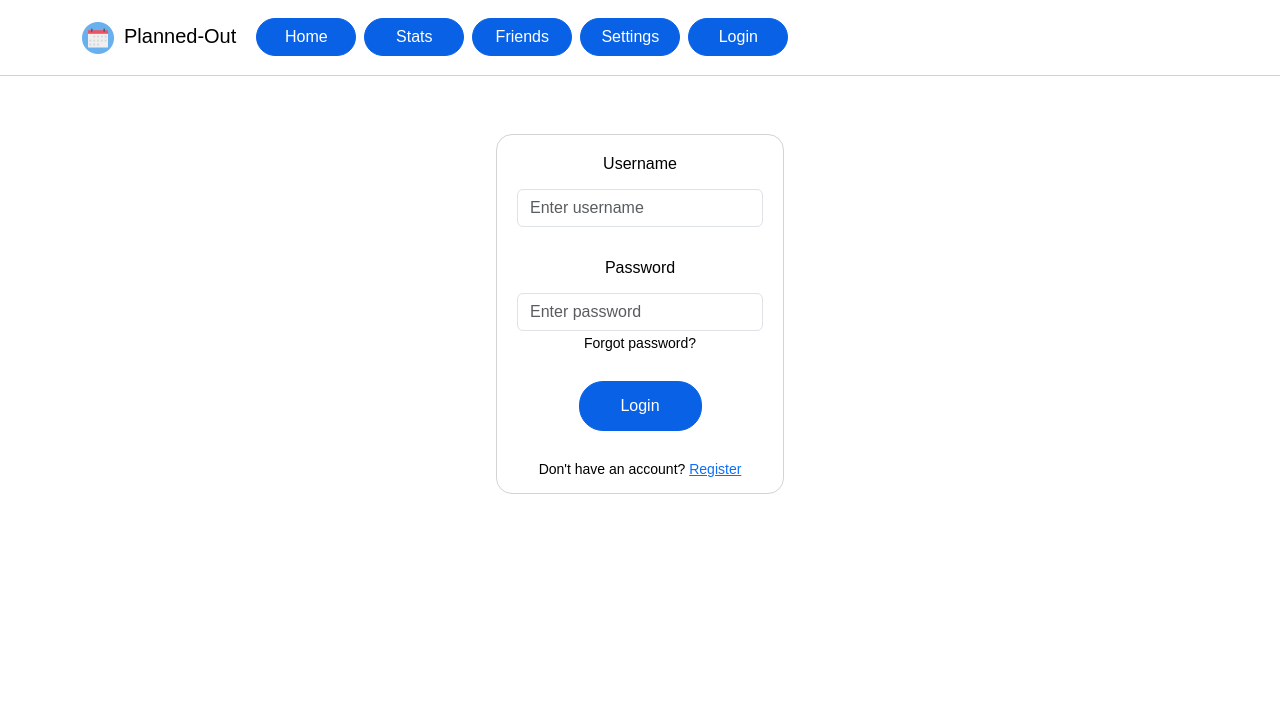
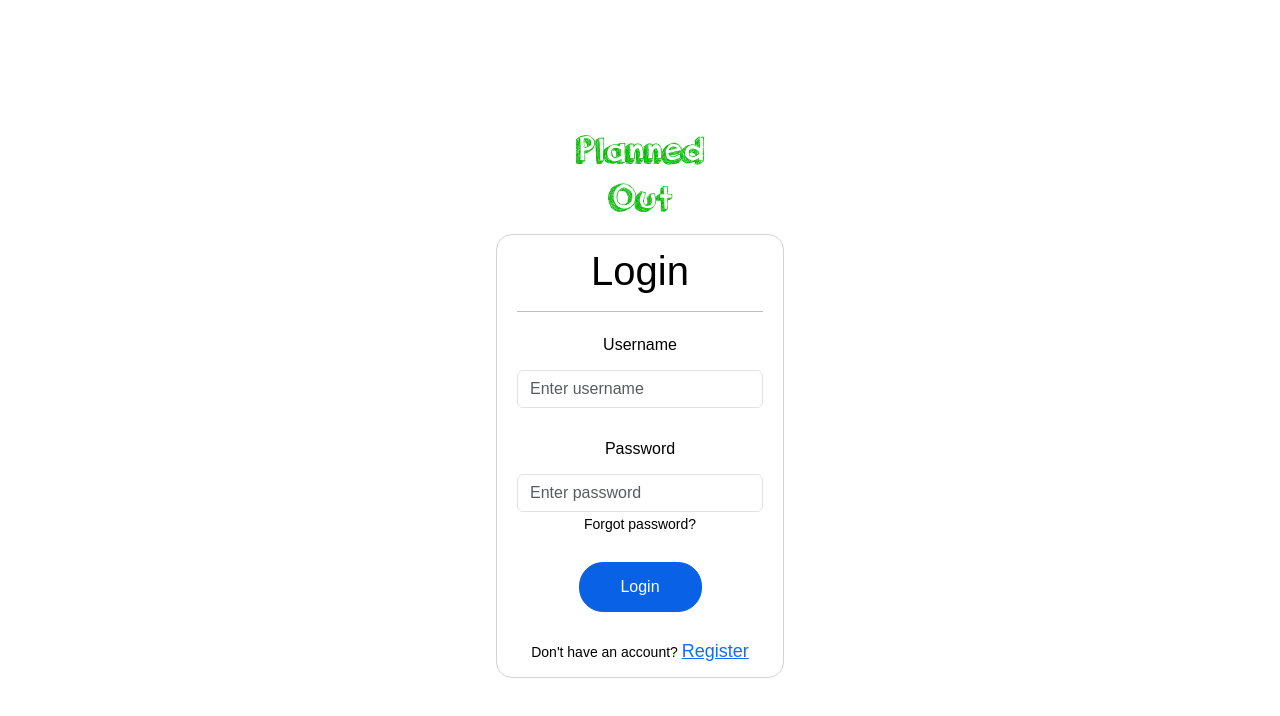
Before and after one commit to COSC481W-2023Fall/planned-out, a React (Create React App) app in the folder front-end/: page /login in a window 1280 px wide. Shown: the top 716 px of the page. Built offline with nearby package versions, Linux system fonts and the light colour scheme.

Commit message:
Style: Update styling for clarity *Begin implementation of new logo *Made register link slightly larger *rename 'home' to 'tasks' *remove stats and friends button *remove navbar from login page

```diff
--- a/front-end/src/components/LoginForm.js
+++ b/front-end/src/components/LoginForm.js
@@ -1,9 +1,9 @@
 import Form from "react-bootstrap/Form";
 import Button from "react-bootstrap/Button";
 import Text from "react-bootstrap/FormText";
-import { useNavigate } from 'react-router-dom';
+import { useNavigate } from "react-router-dom";
 import { useState } from "react";
-
+import "../fonts/orange juice 2.0.ttf";
 
 let link = localStorage.getItem("backendURL");
 
@@ -68,9 +68,7 @@ function LoginForm() {
           }
           return res.json();
         })
-                .then((data) => {
-                });
-
+        .then((data) => {});
     } else {
       e.preventDefault();
       document.getElementById("badLogin").innerHTML =
@@ -81,8 +79,15 @@ function LoginForm() {
 
   return (
     <>
+      <h1 className="logo">
+        Planned
+        <br />
+        Out
+      </h1>
       <Form>
         <Form.Group className="login-form">
+          <h1>Login</h1>
+          <hr />
           <Form.Label>Username </Form.Label>
           <Form.Control
             type="text"
@@ -134,7 +139,10 @@ function LoginForm() {
           <br />
 
           <Form.Text className="text-muted">
-                        Don't have an account? <p className="register-link" onClick={goToRegistration}>Register</p>
+            Don't have an account?{" "}
+            <p className="register-link" onClick={goToRegistration}>
+              Register
+            </p>
           </Form.Text>
         </Form.Group>
       </Form>
--- a/front-end/src/index.css
+++ b/front-end/src/index.css
@@ -1,8 +1,9 @@
 /* ---- LIGHT MODE COLORS ---- */
 :root {
-  --background-color: #FFFFFF;
+  --background-color: #ffffff;
   --text-color: #000000;
-  --text-color-filter: invert(0%) sepia(100%) saturate(0%) hue-rotate(21deg) brightness(97%) contrast(103%);
+  --text-color-filter: invert(0%) sepia(100%) saturate(0%) hue-rotate(21deg)
+    brightness(97%) contrast(103%);
   --card-background-color: var(--background-color);
 }
 
@@ -11,9 +12,17 @@
   :root {
     --background-color: #121212;
     --text-color: #d1cfcf;
-    --text-color-filter: invert(93%) sepia(18%) saturate(13%) hue-rotate(314deg) brightness(90%) contrast(84%);
+    --text-color-filter: invert(93%) sepia(18%) saturate(13%) hue-rotate(314deg)
+      brightness(90%) contrast(84%);
     --card-background-color: #3b3b3b;
   }
+}
+
+/* Font for logo */
+@font-face {
+  font-family: "Light"; /*Can be any text*/
+  src: local("orange juice 2.0"),
+    url("./fonts/orange juice 2.0.ttf") format("truetype");
 }
 
 body {
@@ -23,7 +32,8 @@ body {
   color: var(--text-color);
 }
 
-div.card, div.task-list {
+div.card,
+div.task-list {
   background-color: var(--card-background-color) !important;
   color: var(--text-color);
 }
@@ -51,6 +61,12 @@ code {
 
 .navbar-brand img {
   margin-right: 10px;
+}
+
+.logo {
+  font-family: Light;
+  color: #03ba02;
+  text-align: center;
 }
 
 .main-nav-button {
@@ -87,7 +103,6 @@ div.task-list {
   display: none; /* Chrome, Safari and Opera */
 }
 
-
 div.task {
   border: none;
   padding-left: 0;
@@ -106,14 +121,15 @@ div.task label {
   height: 80vh;
 }
 
-
-
-button, .btn, [type="button"]:not(:disabled) {
+button,
+.btn,
+[type="button"]:not(:disabled) {
   max-height: 50px;
   border-radius: 24px;
 }
 
-div.react-calendar button, div.react-calendar [type="button"]:not(:disabled) {
+div.react-calendar button,
+div.react-calendar [type="button"]:not(:disabled) {
   max-height: none;
   border-radius: 2px;
 }
--- a/front-end/src/index.js
+++ b/front-end/src/index.js
@@ -8,19 +8,19 @@ import "./index.css";
 import Settings from "./pages/Settings.js";
 import Login from "./pages/Login.js";
 import Registration from "./pages/Registration.js";
-import * as themes from './themes/schema.json';
-import { setToLS } from './utils/storage';
+import * as themes from "./themes/schema.json";
+import { setToLS } from "./utils/storage";
 
 export default function App() {
-    setToLS('all-themes', themes.default);
+  setToLS("all-themes", themes.default);
   return (
     <BrowserRouter>
       <Routes>
         <Route path="/" element={<Layout />}>
           <Route index element={<Home />} />
         </Route>
-                <Route path="/login" element={<Layout />}>
-                    <Route index element={<Login />} />
+        <Route path="/login" element={<Login />}>
+          {/* <Route index element={<Login />} /> */}
         </Route>
         <Route path="/settings" element={<Layout />}>
           <Route index element={<Settings />} />
--- a/front-end/src/pages/Layout.js
+++ b/front-end/src/pages/Layout.js
@@ -4,8 +4,9 @@ import Navbar from "react-bootstrap/Navbar";
 import Button from "react-bootstrap/Button";
 import Container from "react-bootstrap/Container";
 import { LinkContainer } from "react-router-bootstrap";
-import { useNavigate } from 'react-router-dom';
+import { useNavigate } from "react-router-dom";
 import { useState, useEffect } from "react";
+import "../fonts/orange juice 2.0.ttf";
 
 const Layout = () => {
   // For testing purposes: Store the backend link in localStorage
@@ -13,7 +14,7 @@ const Layout = () => {
   // we don't have to change the backend link on every single page
   // when testing things with localhost
   let renderBackend = "https://planned-out-backend-jdx6.onrender.com/";
-  let localBackend = "http://localhost:5050/"
+  let localBackend = "http://localhost:5050/";
 
   // Use render backend
   localStorage.setItem("backendURL", renderBackend);
@@ -21,7 +22,7 @@ const Layout = () => {
   //localStorage.setItem("backendURL", localBackend);
 
   const navigate = useNavigate();
-  const userCookie = localStorage.getItem('user');
+  const userCookie = localStorage.getItem("user");
   const [isUserLoggedIn, setLoggedIn] = useState([]);
   const [isUserLoggedOut, setLoggedOut] = useState([]);
 
@@ -32,16 +33,15 @@ const Layout = () => {
       if (window.location.pathname !== "/registration") {
         navigate(`/login`);
       }
-    }
-    else {
-      setLoggedIn(true)
+    } else {
+      setLoggedIn(true);
       setLoggedOut(false);
     }
   }, [navigate, userCookie]);
 
   // Log user out
   function logUserOut() {
-    localStorage.removeItem('user');
+    localStorage.removeItem("user");
     navigate(`/login`);
   }
 
@@ -49,29 +49,15 @@ const Layout = () => {
     <>
       <Navbar>
         <Container>
-          <Navbar.Brand href="/">
-            <img
-              src="/favicon-32x32.png"
-              width={"32px"}
-              height={"32px"}
-              alt={"Planned-Out Logo"}
-            />
-            Planned-Out
+          <Navbar.Brand className="logo" href="/">
+            Planned
+            <br />
+            Out
           </Navbar.Brand>
           <Nav className="me-auto" variant="pills">
             <Nav.Item>
               <LinkContainer to="/">
-                <Button className="main-nav-button">Home</Button>
-              </LinkContainer>
-            </Nav.Item>
-            <Nav.Item>
-              <LinkContainer to="/">
-                <Button className="main-nav-button">Stats</Button>
-              </LinkContainer>
-            </Nav.Item>
-            <Nav.Item>
-              <LinkContainer to="/">
-                <Button className="main-nav-button">Friends</Button>
+                <Button className="main-nav-button">Tasks</Button>
               </LinkContainer>
             </Nav.Item>
             <Nav.Item>
@@ -79,20 +65,22 @@ const Layout = () => {
                 <Button className="main-nav-button">Settings</Button>
               </LinkContainer>
             </Nav.Item>
-            {isUserLoggedOut &&
+            {isUserLoggedOut && (
               <Nav.Item>
                 <LinkContainer to="/login">
                   <Button className="main-nav-button">Login</Button>
                 </LinkContainer>
               </Nav.Item>
-            }
-            {isUserLoggedIn &&
-              < Nav.Item >
+            )}
+            {isUserLoggedIn && (
+              <Nav.Item>
                 <LinkContainer to="/login">
-                  <Button onClick={logUserOut} className="main-nav-button">Log Out</Button>
+                  <Button onClick={logUserOut} className="main-nav-button">
+                    Log Out
+                  </Button>
                 </LinkContainer>
               </Nav.Item>
-            }
+            )}
           </Nav>
         </Container>
       </Navbar>
--- a/front-end/src/pages/login.css
+++ b/front-end/src/pages/login.css
@@ -1,4 +1,5 @@
 .login-container {
+  margin-top: 10%;
   padding: 2px 16px; /* creates margins */
   width: 25vw;
   text-align: center;
@@ -27,3 +28,10 @@ div.login-form label {
   text-align: center;
   color: red;
 }
+.logo {
+  font-family: Light;
+  color: #03ba02;
+}
+.register-link {
+  font-size: large;
+}
--- a/front-end/src/themes/schema.json
+++ b/front-end/src/themes/schema.json
@@ -1,59 +1,59 @@
 {
-    "data" : {
-      "red" : {
+  "data": {
+    "red": {
       "id": "T_001",
       "name": "Red",
       "colors": {
         "accent": "#E60909"
       }
     },
-      "blue" : {
+    "blue": {
       "id": "T_002",
       "name": "Blue",
       "colors": {
         "accent": "#0962E6"
       }
     },
-      "green" : {
+    "green": {
       "id": "T_003",
       "name": "Green",
       "colors": {
         "accent": "#03ba02"
       }
     },
-      "purple" : {
+    "purple": {
       "id": "T_004",
       "name": "Purple",
       "colors": {
         "accent": "#ab00c1"
       }
     },
-      "orange" : {
+    "orange": {
       "id": "T_005",
       "name": "Orange",
       "colors": {
         "accent": "#e3a017"
       }
     },
-      "mint" : {
+    "mint": {
       "id": "T_006",
       "name": "Mint",
       "colors": {
         "accent": "#3eb489"
       }
     },
-      "pink" : {
+    "pink": {
       "id": "T_007",
       "name": "Pink",
       "colors": {
         "accent": "#ff9999"
       }
     },
-      "grey" : {
+    "grey": {
       "id": "T_008",
       "name": "Grey",
       "colors": {
-          "accent": "grey"
+        "accent": "#8e99a2"
       }
     }
   }
```
Also changed, not shown: front-end/src/fonts/orange juice 2.0.ttf (added). Lines whose indentation alone changed are shown as unchanged.
